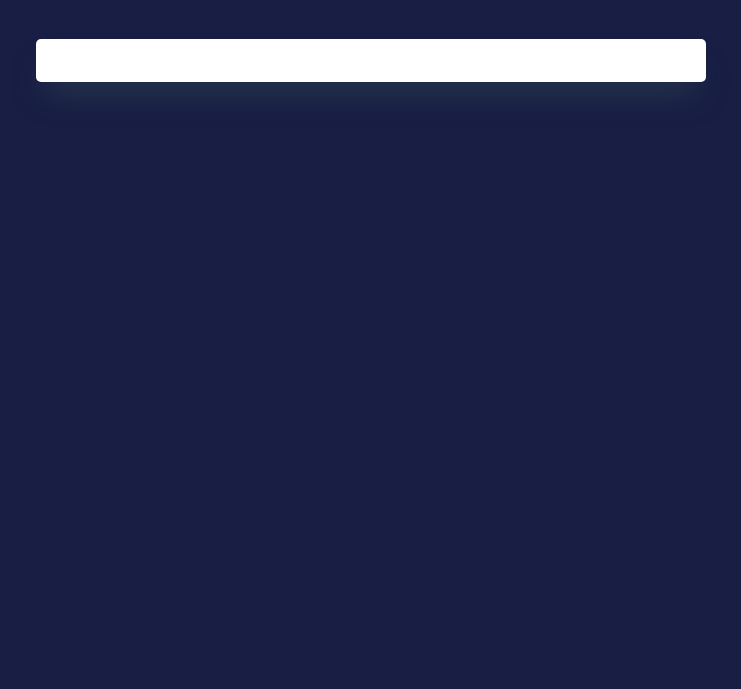
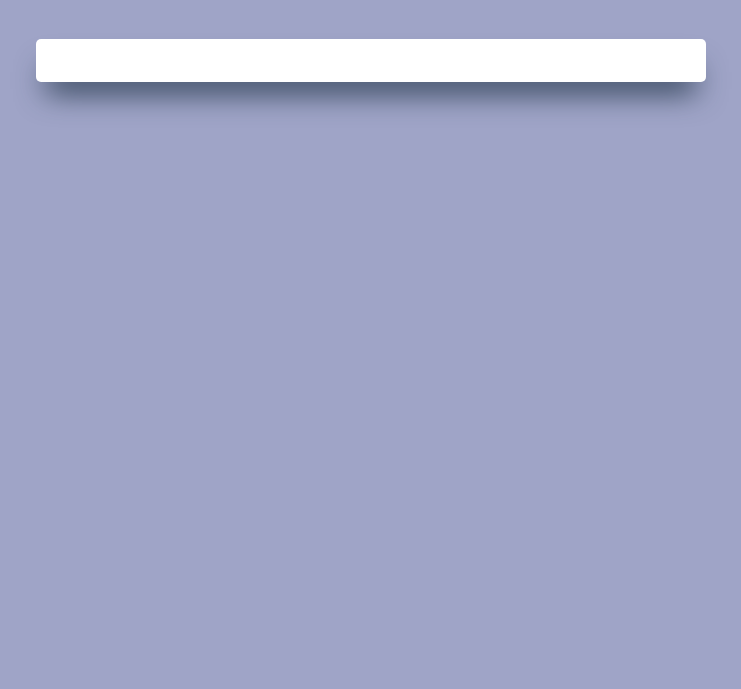
Before and after one commit to Jarabey/AI-Image-Generator, a plain HTML site: page index.html in a window 1280 px wide. Shown: the part 111-800 px from the top of the page, without its empty margins (279-1020 px from the left). Drawn offline with Linux system fonts and the light colour scheme.

Commit message:
Update in Background

```diff
--- a/styles.css
+++ b/styles.css
@@ -1,7 +1,7 @@
 body {
     margin: 0;
     padding: 0;
-    background-color: #181e44;
+    background-color: #9fa4c7;
     display: flex;
     flex-direction: column;
     width: 100vw;
```
Also changed, not shown: index.html (+2 -2 lines).
